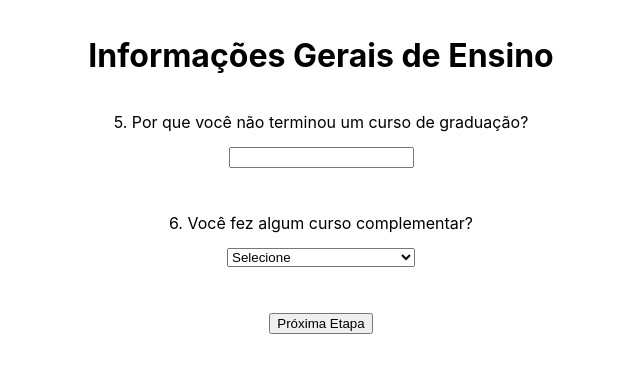
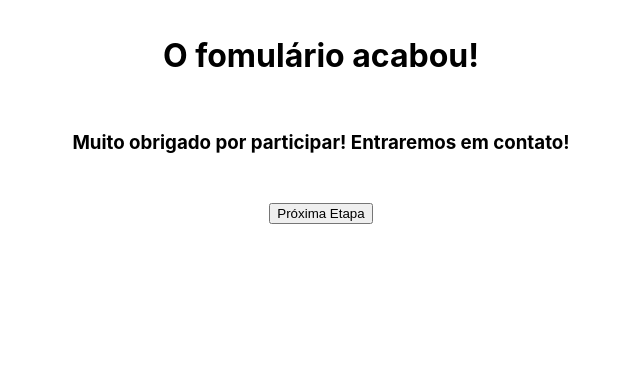
Before and after one commit to future4code/Daniel-Ribeiro, a React (Create React App) app in the folder semana6/labenu-forms/: page / in a window 1280 px wide. Shown: the top 372 px of the page, without its empty margins (319-959 px from the left). Built offline with nearby package versions, Linux system fonts and the light colour scheme.

Commit message:
Feito quarto componente: Final, e dado estilização básica (só para centralizar as coisas na tela).

```diff
--- a/semana6/labenu-forms/src/App.js
+++ b/semana6/labenu-forms/src/App.js
@@ -13,7 +13,7 @@ export default class App extends React.Component {
   render() {
     return (
       <BoxApp>
-        <Etapa3 />
+        <Final />
 
         <div>
           <button>Próxima Etapa</button>
--- a/semana6/labenu-forms/src/components/Final.js
+++ b/semana6/labenu-forms/src/components/Final.js
@@ -1,11 +1,24 @@
 import React from 'react'
+import styled from 'styled-components'
+
+const BoxFinal = styled.div`
+    display: flex;
+    flex-direction: column;
+    justify-content: center;
+    align-items: center;
+    margin: 15px 0;
+`
 
 export default class Final extends React.Component {
     render() {
       return (
-        <div>
+        <BoxFinal>
+          <h1>O fomulário acabou!</h1>
 
-        </div>
+          <BoxFinal>
+              <h3>Muito obrigado por participar! Entraremos em contato!</h3>
+          </BoxFinal>
+        </BoxFinal>
       );
     }
 
```
